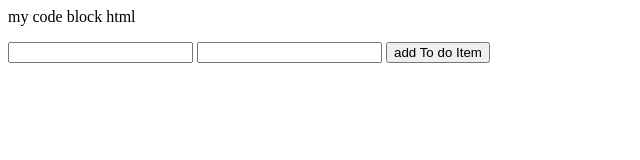
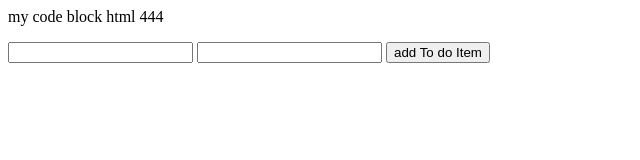
Before and after one commit to Alek20s/codeblocks, a plain HTML site: page index.html in a window 1280 px wide. Shown: the full height of the page, 0-640 px from the left. Drawn offline with Linux system fonts and the light colour scheme.

Commit message:
Update index.html

```diff
--- a/index.html
+++ b/index.html
@@ -1,5 +1,5 @@
 <html>
-<p>my code block html</p>
+<p>my code block html 444</p>
 <ul id="list"></ul>
 <input id="text" />
 <input id="text" />
```
